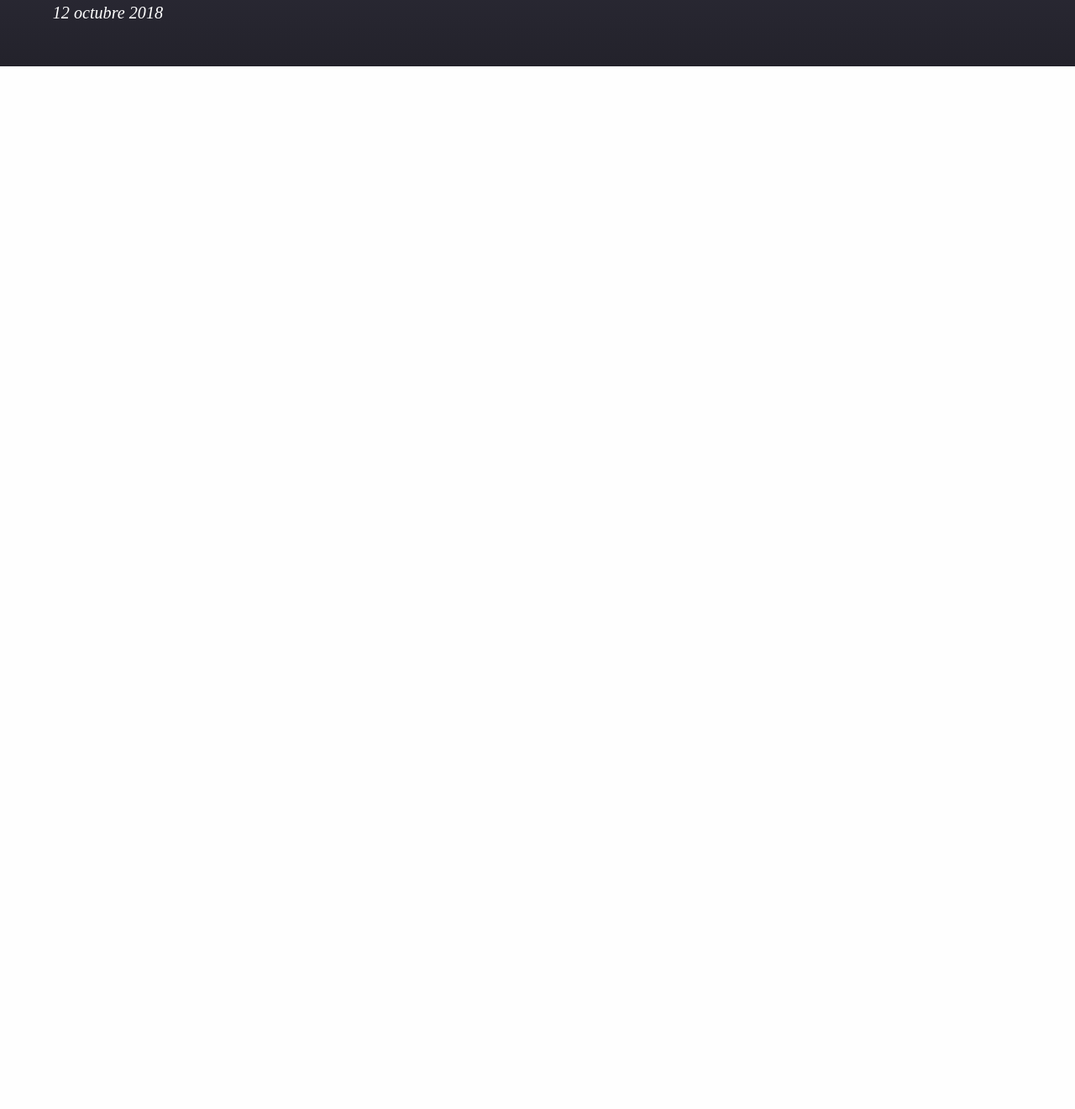
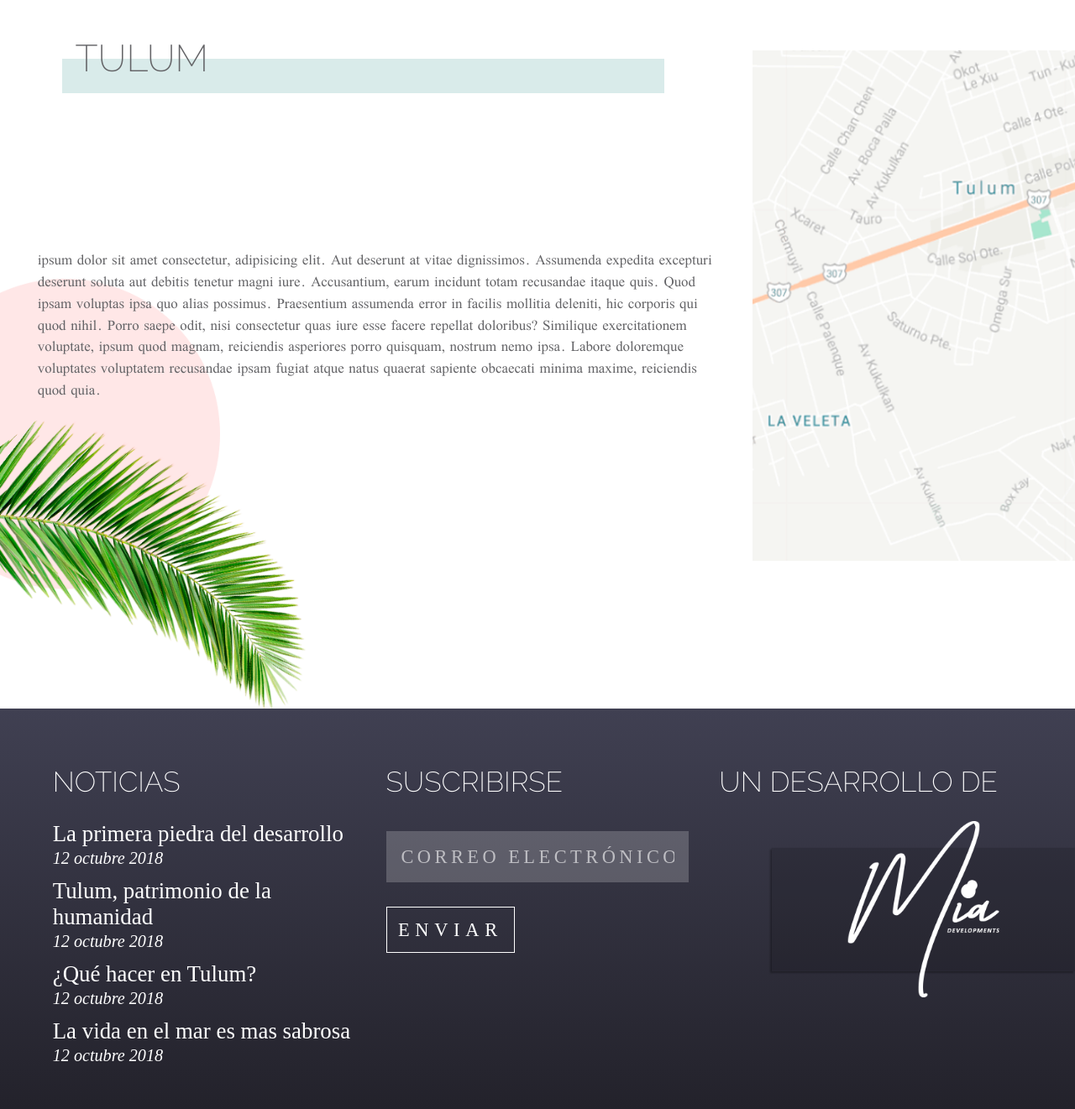
Before and after one commit to jesusrodrz/skytulum, a PHP site: page /tulum.html in a window 1280 px wide. Shown: the part 721-2042 px from the top of the page at 84% size. Before the commit the page ends 800 px from the top, so only its background shows below. Run offline with PHP 8.4, Linux system fonts and the light colour scheme; some web fonts are replaced.

Commit message:
tulum y noticas

```diff
--- a/css/index.css
+++ b/css/index.css
@@ -1269,6 +1269,123 @@ body {
     transition: transform .4s ease-out;
     box-shadow: 8px 8px 15px #c3c3c3; }
 
+.news {
+  margin-bottom: 0; }
+  .news.left {
+    grid-template-areas: "title" "date" "img" "body";
+    grid-template-rows: repeat(4, auto); }
+    @media (min-width: 54rem) {
+      .news.left {
+        grid-template-rows: repeat(3, auto);
+        grid-template-areas: "title img" "date img" "body img"; } }
+  .news__date {
+    grid-area: date;
+    justify-self: center;
+    font-style: italic;
+    font-family: Raleway; }
+  @media (min-width: 54rem) {
+    .news.left > .news__title {
+      justify-self: center; } }
+
+.post {
+  position: relative; }
+  [class^="post__btn"] {
+    border: none;
+    outline: none;
+    position: absolute;
+    width: 2em;
+    min-height: 5em;
+    height: 30vh;
+    top: 50%;
+    transform: translateY(-50%);
+    background-color: #404052; }
+  .post__btn--next {
+    right: 0; }
+  .post__text {
+    padding: 1em 3em;
+    font-size: 1.3em; }
+
+.posts {
+  padding: 2em; }
+  @media (min-width: 54rem) {
+    .posts {
+      padding: 3em;
+      display: grid;
+      grid-gap: 30px;
+      grid-template-columns: repeat(3, 1fr); } }
+  .posts__item {
+    margin-bottom: 2em; }
+    @media (max-width: 54rem) {
+      .posts__item {
+        display: grid;
+        grid-column-gap: 2em;
+        grid-auto-columns: 30% 1fr;
+        grid-template-rows: repeat(3, auto);
+        grid-template-areas: "img title" "img date" "img post"; } }
+  .posts__img {
+    grid-area: img;
+    display: block;
+    width: 100%;
+    height: 100%;
+    object-fit: cover; }
+  .posts__title, .posts__date {
+    font-family: Raleway; }
+    @media (max-width: 54rem) {
+      .posts__title, .posts__date {
+        font-size: .8em; } }
+  .posts__date {
+    grid-area: date; }
+  .posts__title {
+    grid-area: title;
+    font-weight: bolder;
+    margin: .2em 0; }
+  .posts__text {
+    grid-area: post; }
+    @media (min-width: 54rem) {
+      .posts__text {
+        display: none; } }
+
+.tulum {
+  position: relative;
+  padding-bottom: 50vh;
+  margin-top: 2em; }
+  @media (min-width: 54rem) {
+    .tulum {
+      padding-bottom: 20vh;
+      display: grid;
+      grid-template-columns: 70% 1fr;
+      grid-template-rows: repeat(2, auto);
+      grid-template-areas: "title map" "text map";
+      min-height: 100vh; } }
+  .tulum__title, .tulum__text {
+    margin: 0em 2em; }
+  .tulum__title {
+    grid-area: title;
+    align-self: start; }
+  .tulum__text {
+    grid-area: text; }
+  .tulum__palm {
+    display: block;
+    z-index: -1;
+    width: 60%;
+    position: absolute;
+    bottom: 0;
+    left: 0;
+    transform: translateX(-25%);
+    grid-area: palm; }
+    @media (min-width: 54rem) {
+      .tulum__palm {
+        width: 40%; } }
+  .tulum__map {
+    grid-area: map;
+    display: block;
+    width: 100%; }
+    @media (min-width: 54rem) {
+      .tulum__map {
+        align-self: center;
+        height: 95%;
+        object-fit: cover; } }
+
 .menu__item.active, .menu__item:hover, .title-2, .bg-square, .bg-square-center {
   position: relative;
   z-index: 100; }
--- a/modelos.html
+++ b/modelos.html
@@ -59,7 +59,7 @@
           <figure class="models__fig"><img class="models__img" src="assets/img/sky-roof.jpg" alt=""/></figure>
         </article>
       </section>
-      <section class="section section-contact">
+      <section class="section section-contact visible">
         <article class="contact" id="contact">
           <div class="contact__container">
             <h3 class="contact__title t-uppercase">Solicitar Información</h3>
--- a/tulum.html
+++ b/tulum.html
@@ -28,6 +28,15 @@
           </nav>
     </header>
     <main class="main-content">
+      <section class="hero section">
+        <h1 class="hero__title title-1 bg-square-1">Tulum</h1><img class="hero__img" src="assets/img/interior.jpg" alt="interior apartamento">
+      </section>
+      <section class="tulum">
+        <h2 class="title-2 t-uppercase tulum__title">Tulum</h2>
+        <div class="tulum__text">
+          <p>ipsum dolor sit amet consectetur, adipisicing elit. Aut deserunt at vitae dignissimos. Assumenda expedita excepturi deserunt soluta aut debitis tenetur magni iure. Accusantium, earum incidunt totam recusandae itaque quis. Quod ipsam voluptas ipsa quo alias possimus. Praesentium assumenda error in facilis mollitia deleniti, hic corporis qui quod nihil. Porro saepe odit, nisi consectetur quas iure esse facere repellat doloribus? Similique exercitationem voluptate, ipsum quod magnam, reiciendis asperiores porro quisquam, nostrum nemo ipsa. Labore doloremque voluptates voluptatem recusandae ipsam fugiat atque natus quaerat sapiente obcaecati minima maxime, reiciendis quod quia.</p>
+        </div><img class="tulum__map" src="assets/img/mapa.png" alt=""><img class="tulum__palm" src="assets/img/palm.png" alt="">
+      </section>
       <section class="section section-contact">
         <article class="contact" id="contact">
           <div class="contact__container">
```
Also changed, not shown: noticias.html (+43 -8 lines), assets/img/mapa.png (added), assets/img/palm.png (added).
